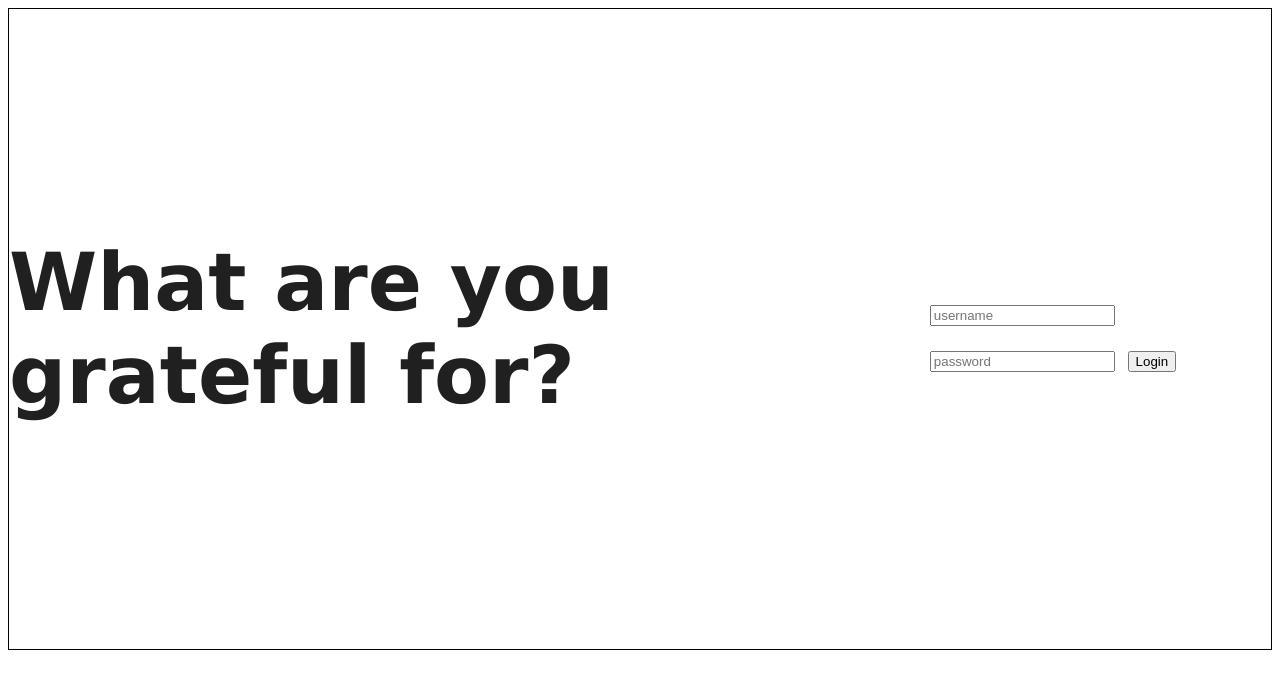
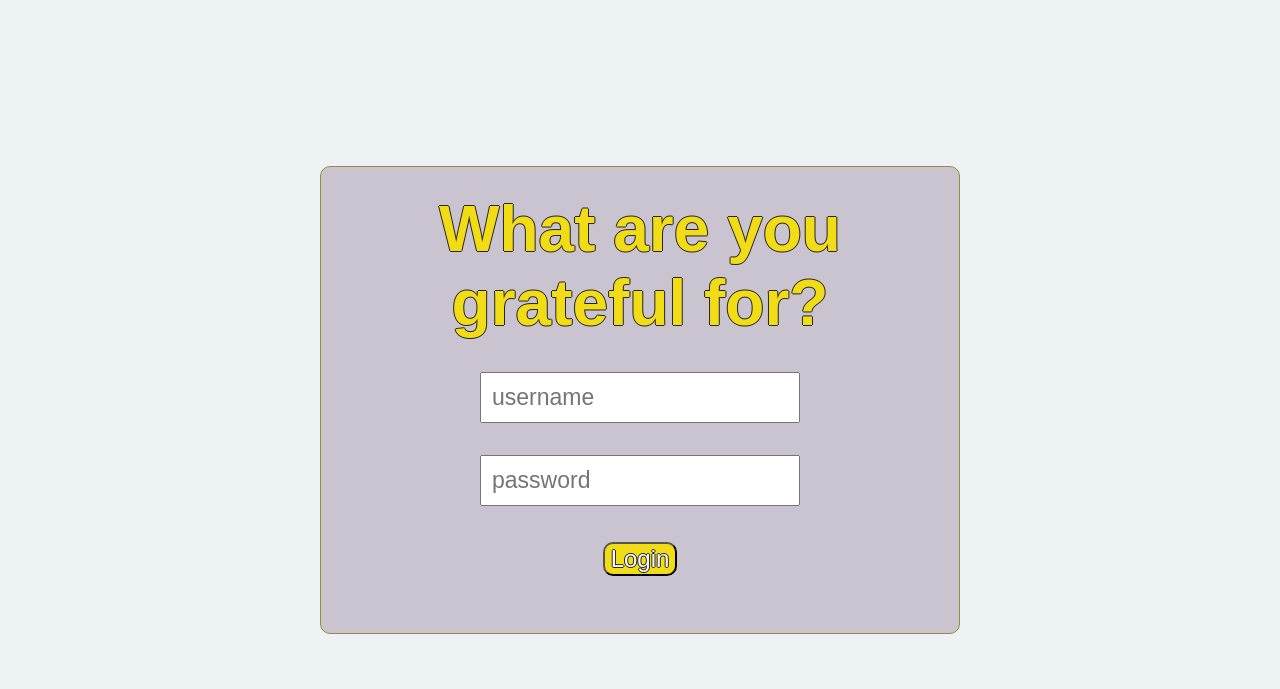
Before and after one commit to CoopGod/Gr8fulness, a Flask app: page / in a window 1280 px wide. Shown: the top 689 px of the page. Run offline with Flask 2, Linux system fonts and the light colour scheme; parts of the project's set-up code (start-up, migrations or seed data) failed here and were passed over.

Commit message:
Fixing CSS

```diff
--- a/static/style.css
+++ b/static/style.css
@@ -1,19 +1,86 @@
-body {
-  color: #202020;
-  font-family: 'Lucida Sans', 'Lucida Sans Regular', 'Lucida Grande', 'Lucida Sans Unicode', Geneva, Verdana, sans-serif;
+/* HEADER */
+.title,
+.subtitle {
+  text-align: center;
+  color: #f1dc16;
+  font-family: 'Nunito', sans-serif;
+  margin-bottom: 0;
+  margin-top: 0;
+  text-shadow: -1px 0 rgb(37, 37, 37), 0 1px rgb(37, 37, 37), 1px 0 rgb(37, 37, 37), 0 -1px rgb(37, 37, 37);
 }
 
-.box {
-  height: 80vh;
-  border: 1px black solid;
-  display: -webkit-box;
-  display: -ms-flexbox;
-  display: flex;
-  -webkit-box-pack: center;
-      -ms-flex-pack: center;
-          justify-content: center;
-  -webkit-box-align: center;
-      -ms-flex-align: center;
-          align-items: center;
-  font-size: 5vh;
+/* BODY */
+body {
+  background-color: #edf2f4;
+  font-family: 'Nunito', sans-serif;
+  color: #2b2d42;
+  font-size: 4vh;
 }
+
+.master-container
+{
+  margin: 0;
+  position: absolute;
+  top: 50%;
+  left: 50%;
+  transform: translate(-50%, -50%);
+  padding: 25px;
+  border: solid #998f32 1px;
+  background-color: rgb(201, 196, 207);
+  border-radius: 10px;
+}
+
+
+.input-text {
+  font-size: 23px;
+  padding: 10px;
+}
+
+.submit {
+  width: fit-content;
+  border-radius: 10px;
+  background-color: #f1dc16;
+  color: rgb(255, 255, 255);
+  text-shadow: -1px 0 rgb(37, 37, 37), 0 1px rgb(37, 37, 37), 1px 0 rgb(37, 37, 37), 0 -1px rgb(37, 37, 37);
+  font-size: 3vh;
+}
+
+form {
+  text-align: center;
+  margin: auto;
+}
+
+/* TABLE */
+
+.tables {
+  text-align: center;
+  margin: auto;
+  border-collapse: collapse;
+  width: 95%;
+  font-size: 23px;
+}
+
+.tables td,
+.tables th {
+  border: 1px solid #342d3a;
+  padding: 8px;
+}
+
+.tables tr:nth-child(even) {
+  background-color: #f2f2f2;
+}
+
+.tables tr:hover {
+  background-color: rgb(221, 221, 221);
+}
+
+.tables th {
+  padding-top: 12px;
+  padding-bottom: 12px;
+  text-align: left;
+  font-size: 30px;
+  background-color: #c9af59;
+  color: white;
+}
+
+/* Base stlying for table from W3schools */
--- a/templates/index.html
+++ b/templates/index.html
@@ -7,13 +7,14 @@
 </head>
 
 <body>
-    <div class="box">
-        <h1>What are you grateful for?</h1>
-        <h3>{{ message }}</h3>
+
+    <div class="master-container">
+        <h1 class="title">What are you grateful for?</h1>
+        <h3 class="subtitle">{{ message }}</h3>
         <form action='' method="POST">
-            <input type="text" name="formUser" placeholder="username">
-            <input type="password" name="formPass" placeholder="password">
-            <input type="submit" value="Login" name="login">
+            <p><input class="input-text" type="text" name="formUser" placeholder="username"></p>
+            <p><input class="input-text" type="password" name="formPass" placeholder="password"></p>
+            <p><input class="submit" type="submit" value="Login" name="login"></p>
         </form>
     </div>
 </body>
```
Also changed, not shown: templates/add.html (+4 -4 lines), templates/catalog.html (+5 -6 lines).
